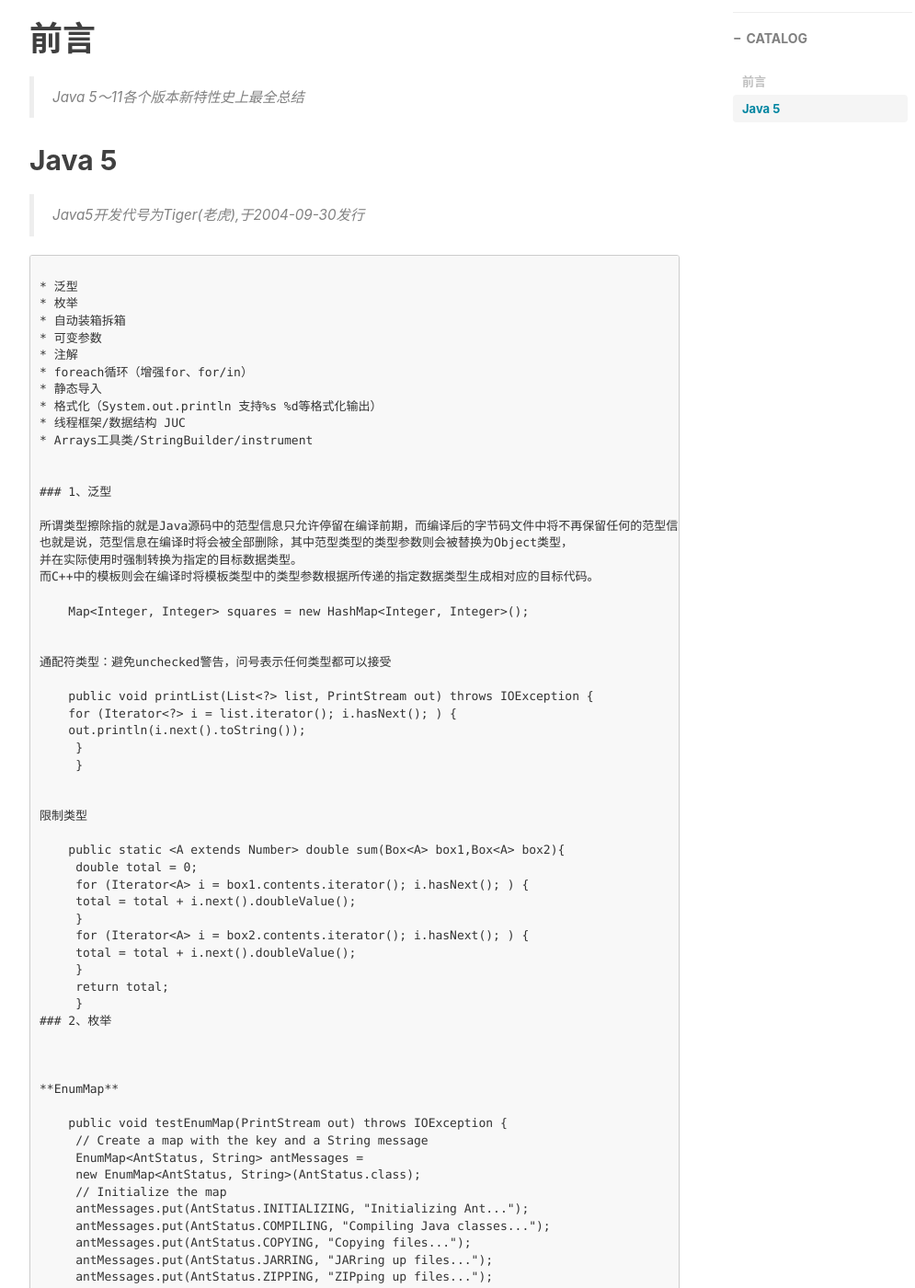
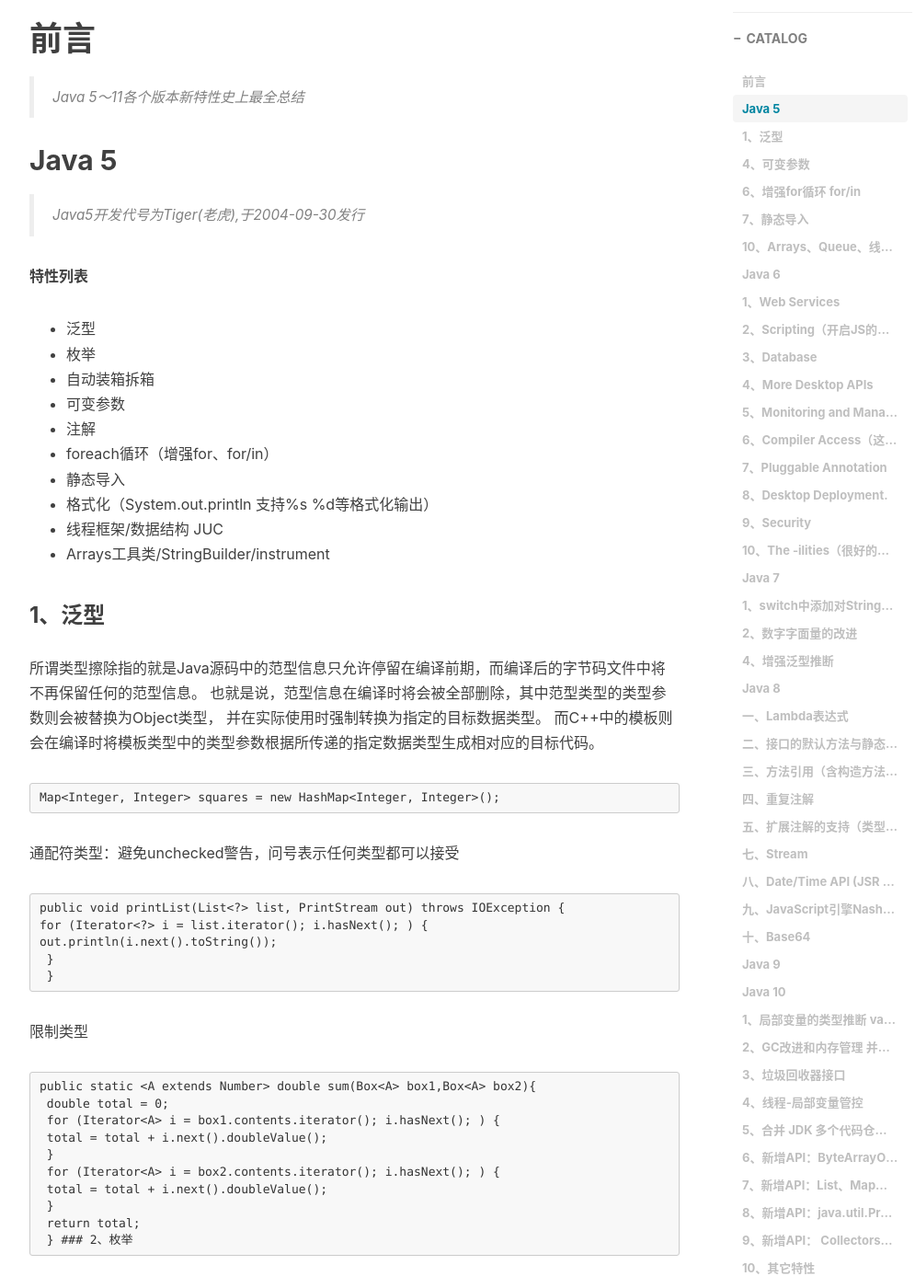
Before and after one commit to 17674032595/17674032595.github.io, a Jekyll site: the page built from _posts/2019-02-14-Java 5～11各个版本新特性史上最全总结.md, in a window 1280 px wide and 1400 px high, scrolled down 610 px. Shown: the whole window at 92% size, without its empty margins (233-1228 px from the left). Built offline with Jekyll 4.4.1, drawn with Linux system fonts in a browser that asks for light colours; nearby versions of some CDN libraries; comment, search, counter and statistics services are not loaded; some of the changed text lies outside the part shown.

Commit message:
2019-02-14

````diff
--- a/_posts/2019-02-14-Java 5～11各个版本新特性史上最全总结.md
+++ b/_posts/2019-02-14-Java 5～11各个版本新特性史上最全总结.md
@@ -20,7 +20,7 @@ tags:
 
 >Java5开发代号为Tiger(老虎),于2004-09-30发行
 
-```特性列表```
+**特性列表**
 
 * 泛型
 * 枚举
````
